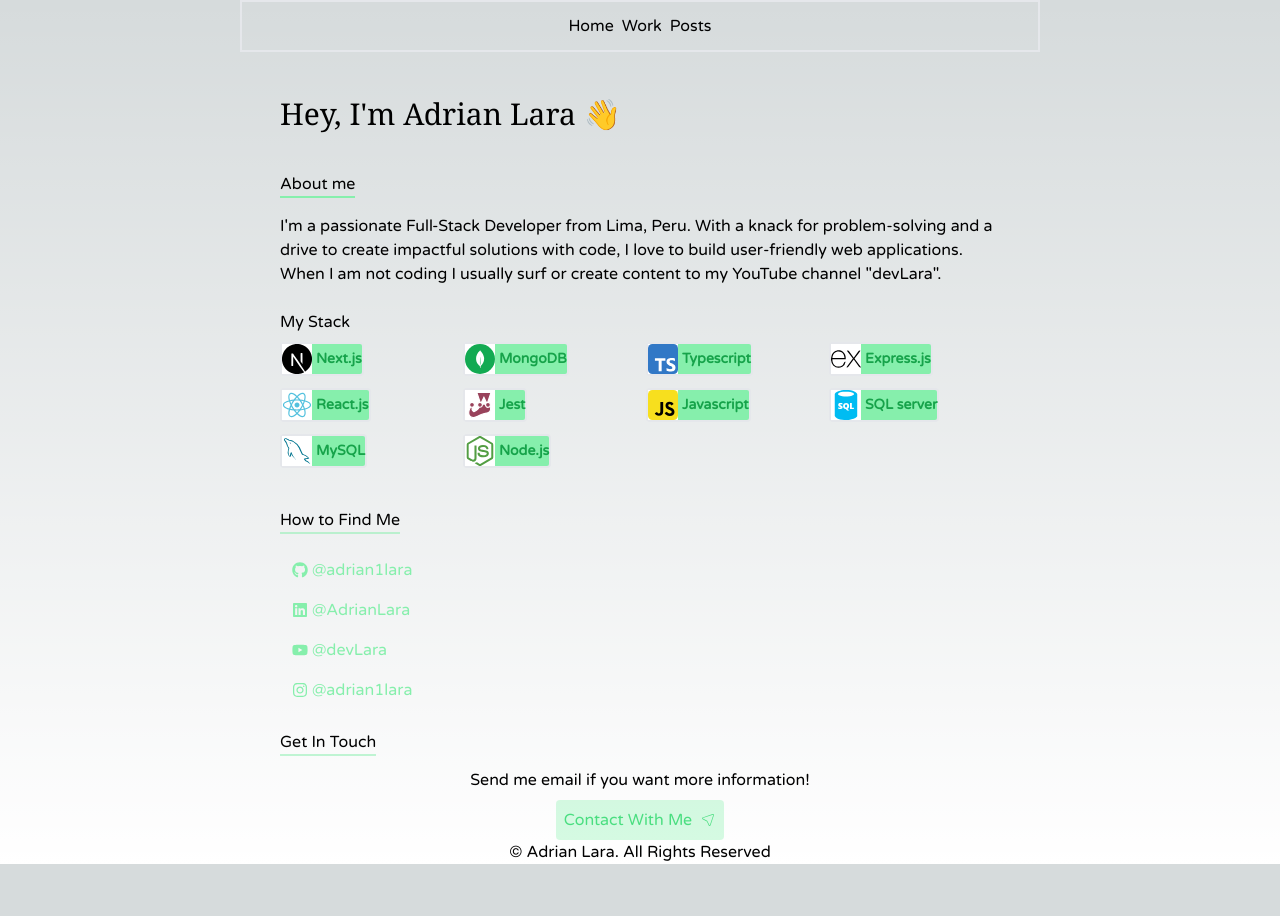
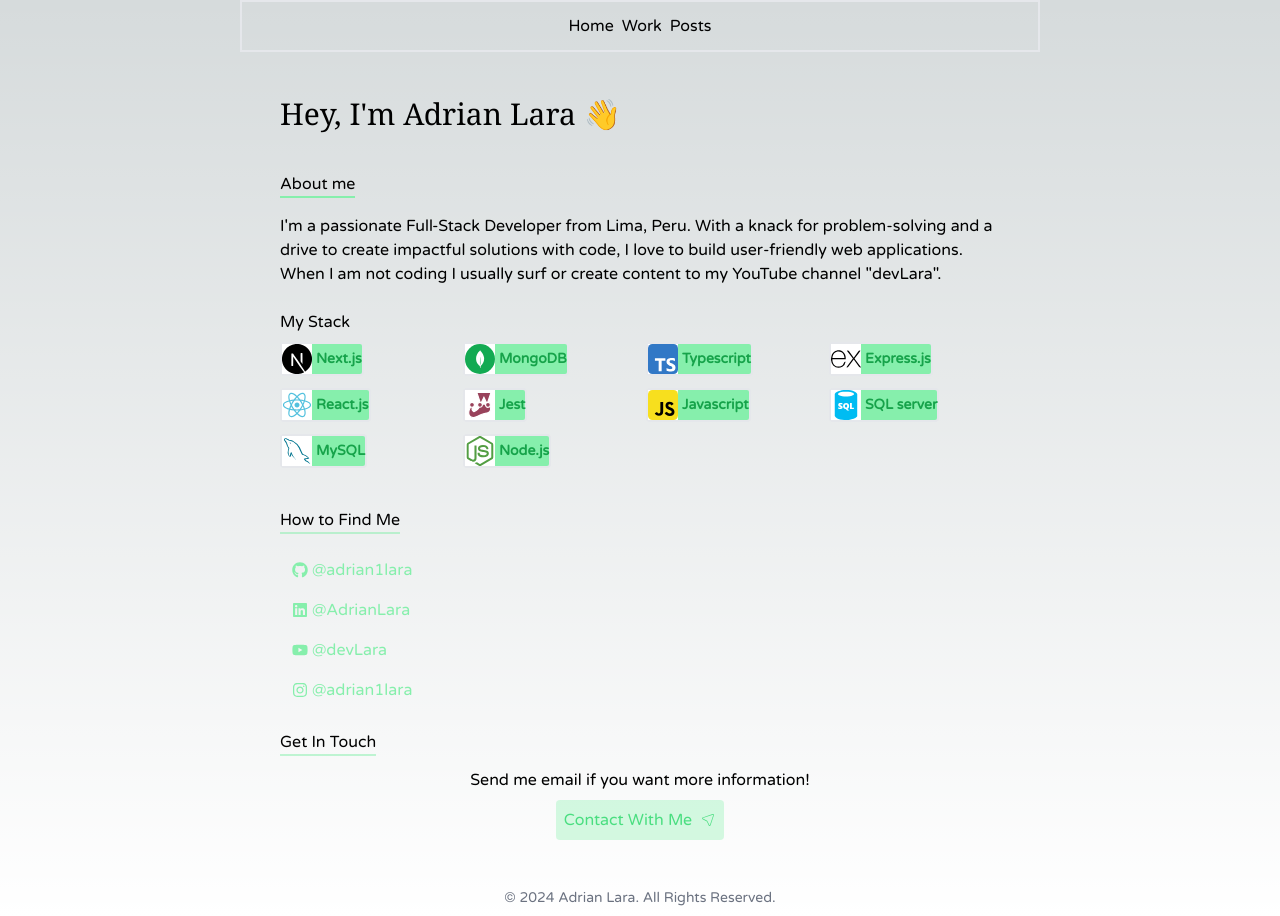
Before and after one commit to adrian1lara/portfolio-v1, a Next.js app: page / in a window 1280 px wide. Before the commit the page ends 864 px from the top, so only its background shows below. Built offline with nearby package versions, Linux system fonts and the light colour scheme.

Commit message:
add year and update styles

```diff
--- a/src/components/footer.js
+++ b/src/components/footer.js
@@ -1,7 +1,7 @@
 export default function Footer() {
     return(
-        <footer>
-            <p>© Adrian Lara. All Rights Reserved</p>
+        <footer className="mt-10 p-2">
+            <p className="text-gray-500 text-sm">© 2024 Adrian Lara. All Rights Reserved.</p>
         </footer>
     )
 }
```
